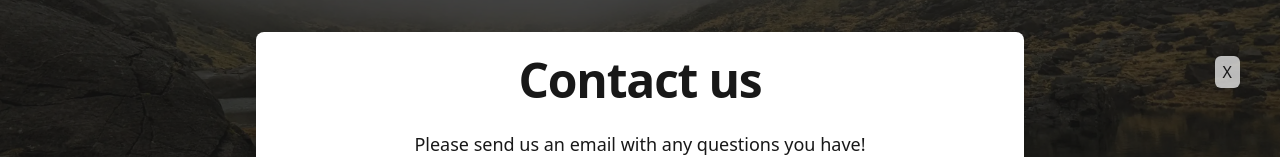
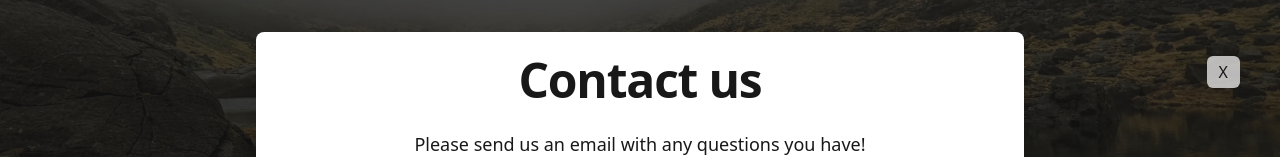
Before and after one commit to lpscrim/cioch, a Next.js app: page / in a window 1280 px wide. Both pictures are taken after a click on the button "Contact us". Shown: the part 5138-5295 px from the top of the page. Built offline with nearby package versions, Linux system fonts and the light colour scheme; a web font is replaced by a local one.

Commit message:
Adjust button padding in ContactForm for improved usability

```diff
--- a/app/page.tsx
+++ b/app/page.tsx
@@ -10,7 +10,7 @@ import Image from "next/image";
 export default function Home() {
   return (
     <div className="relative min-h-[100lvh]">
-      <div className="inset-0 -z-10 fixed h-[100lvh]">
+      <div className="inset-0 -z-10 fixed h-[100lvh] w-[100lvw] overflow-hidden">
         <div className="absolute inset-0 bg-gradient-to-b from-black/35 via-white/5 to-transparent z-2 bg-fixed h-[100lvh]"></div>
 
         <Image
--- a/components/contact/ContactForm.tsx
+++ b/components/contact/ContactForm.tsx
@@ -267,7 +267,7 @@ export default function Contact({
               className="absolute inset-x-0 -top-40 -z-10 transform-gpu overflow-hidden blur-3xl sm:-top-80"
             ></div>
             <div className="absolute right-10">
-              <button onClick={handleClick} className="rounded-md py-1 px-2 bg-foreground/80 text-text-secondary hover:text-secondary cursor-pointer hover:brightness-110 transition-all">
+              <button onClick={handleClick} className="rounded-md py-1 px-3 bg-foreground/80 hover:bg-foreground text-text-secondary hover:text-secondary cursor-pointer  transition-all">
                 X
               </button>
             </div>
```
